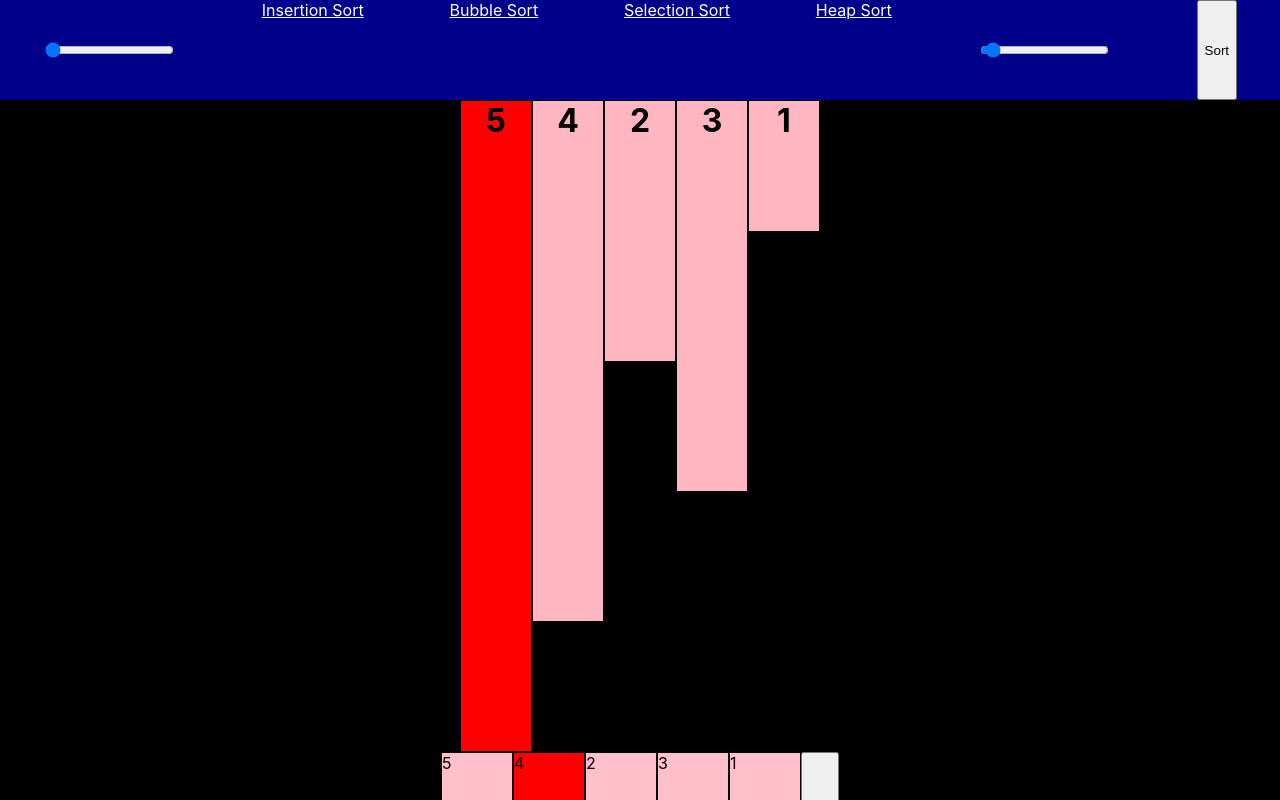
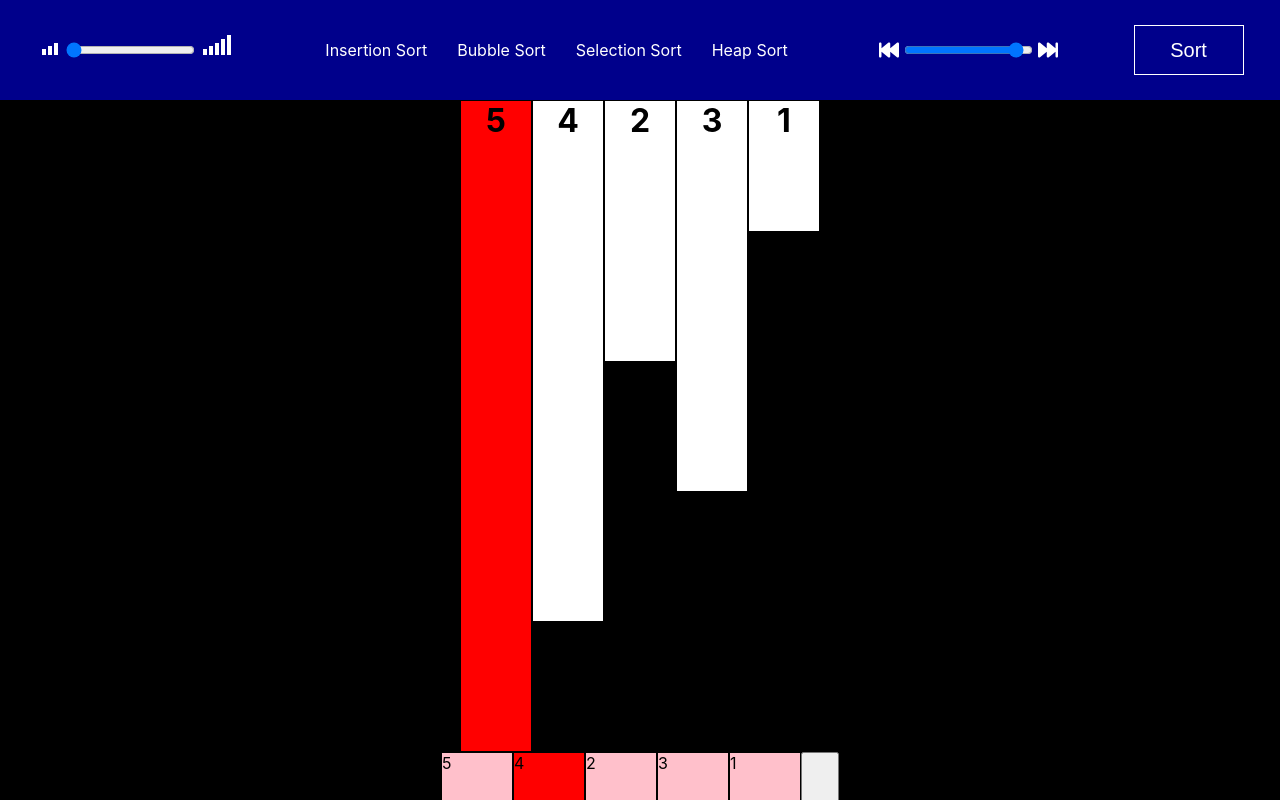
Before and after one commit to semperag/Learn-Algorithms, a React (Create React App) app: page /Learn-Algorithms/merge-sort in a window 1280 px wide. Shown: the top 800 px of the page. Built offline with nearby package versions, Linux system fonts and the light colour scheme.

Commit message:
Fixing display and animations

```diff
--- a/package.json
+++ b/package.json
@@ -4,6 +4,9 @@
   "private": true,
   "homepage": "http://semperag.github.io/Learn-Algorithms",
   "dependencies": {
+    "@fortawesome/fontawesome-svg-core": "^6.3.0",
+    "@fortawesome/free-solid-svg-icons": "^6.3.0",
+    "@fortawesome/react-fontawesome": "^0.2.0",
     "@testing-library/jest-dom": "^5.16.5",
     "@testing-library/react": "^13.4.0",
     "@testing-library/user-event": "^13.5.0",
--- a/src/App.css
+++ b/src/App.css
@@ -1,7 +1,7 @@
 .App {
     background-color: black;
     height: 100vh;
-    min-width: 800px;
+    min-width: 1000px;
 }
 
 .list {
--- a/src/App.js
+++ b/src/App.js
@@ -13,7 +13,7 @@ import MergeSort from './MergeSort';
 function App() {
 
   const [items, setItems] = useState([5,4,2,3,1]);
-  const [speed, setSpeed] = useState(50);
+  const [speed, setSpeed] = useState(75);
   const [sorting, setSorting] = useState(false);
 
   console.log(sorting);
@@ -41,7 +41,7 @@ function App() {
     <div className="App">
       <div className='big'></div>
       <Router>
-        <Navbar items={items} setItems={setItems} speed={speed} setSpeed={setSpeed} setSorting={setSorting} shuffleArray={shuffleArray}/>
+        <Navbar items={items} setItems={setItems} speed={speed} setSpeed={setSpeed} sorting={sorting} setSorting={setSorting} shuffleArray={shuffleArray}/>
           <Routes>
             <Route path="/Learn-Algorithms/bubble-sort" element={<BubbleSort items={items} speed={speed} setItems={setItems} sorting={sorting} setSorting={setSorting}/>} />
 
--- a/src/BubbleSort.js
+++ b/src/BubbleSort.js
@@ -43,7 +43,15 @@ const BubbleSort = ({items, speed, setItems, sorting, setSorting}) => {
     }
     else {
         setClicked(false);
-        setItems(Object.assign([], list));
+        setLength(items.length);
+        setClicked(false);
+        setSorted(true);
+        setCurrIndex(0);
+        setUpperIndex(currIndex);
+        setIndex(0);
+        setEnd(false);
+        setSortClicked(false);
+        setSorting(false);
     }
     }, [length]);
 
@@ -80,9 +88,15 @@ const BubbleSort = ({items, speed, setItems, sorting, setSorting}) => {
 
         if (length <= 1) {
             console.log('here');
+            setLength(items.length);
             setClicked(false);
             setSorted(true);
-            setItems(Object.assign([], list));
+            setCurrIndex(0);
+            setUpperIndex(currIndex);
+            setIndex(0);
+            setEnd(false);
+            setSortClicked(false);
+            setSorting(false);
         }
     }
 
@@ -95,6 +109,8 @@ const BubbleSort = ({items, speed, setItems, sorting, setSorting}) => {
         setIndex(0);
         setEnd(false);
         setSortClicked(false);
+        setSorting(false);
+        setSorted(false);
     }, [items]);
 
     if (sortClicked === false) {
@@ -103,23 +119,22 @@ const BubbleSort = ({items, speed, setItems, sorting, setSorting}) => {
             setSortClicked(true);
             console.log("shpuld be sorting!");
             sort();
-            setSorting(false);
         }
     }
 
     return (
         <div className='list'>
             {list.map((item, i) => {
-                let color = 'pink';
+                let color = 'white';
 
                 if (sorted) {
-                    color = 'green';
+                    color = 'lightgreen';
                 }
                 else if (!end && (i === currIndex || i === upperIndex)) {
                     color = 'red';
                 }
                 else if (end && i === currIndex) {
-                    color = 'green'
+                    color = 'lightgreen'
                 }
 
                 if (items.length <= 10) {
--- a/src/HeapSort.js
+++ b/src/HeapSort.js
@@ -119,6 +119,7 @@ function heapify(rows, heapLength, i)
         setHeapLength(-1);
         setHeapIndex(-1);
         setSortClicked(false);
+        setSorting(false);
     }, [items]);
 
     if (sortClicked === false) {
@@ -127,16 +128,15 @@ function heapify(rows, heapLength, i)
             setSortClicked(true);
             console.log("shpuld be sorting!");
             sort();
-            setSorting(false);
         }
     }
 
     return (
         <div className='list'>
             {list.map((item, i) => {
-                let color = 'pink';
+                let color = 'white';
                 if (sorted) {
-                    color = 'green';
+                    color = 'lightgreen';
                 }
                 else if (i === index || i === largestNum || i === swap) {
                     color = 'red';
--- a/src/InsertionSort.js
+++ b/src/InsertionSort.js
@@ -39,7 +39,15 @@ const InsertionSort = ({items, speed, setItems, sorting, setSorting}) => {
         }
         else {
             setClicked(false);
-            setItems(Object.assign([], list));
+            setSorted(true);
+            setLength(0);
+            setClicked(false);
+            setCurrIndex(0);
+            setLowerIndex(currIndex-1);
+            setIndex(0);
+            setEnd(false);
+            setSortClicked(false);
+            setSorting(false);
         }
     }, [length]);
 
@@ -75,7 +83,14 @@ const InsertionSort = ({items, speed, setItems, sorting, setSorting}) => {
         if (length >= rows.length) {
             setClicked(false);
             setSorted(true);
-            setItems(Object.assign([], list));
+            setLength(0);
+            setClicked(false);
+            setCurrIndex(0);
+            setLowerIndex(currIndex-1);
+            setIndex(0);
+            setEnd(false);
+            setSortClicked(false);
+            setSorting(false);
         }
     }
 
@@ -88,6 +103,8 @@ const InsertionSort = ({items, speed, setItems, sorting, setSorting}) => {
         setIndex(0);
         setEnd(false);
         setSortClicked(false);
+        setSorting(false);
+        setSorted(false);
     }, [items]);
 
     if (sortClicked === false) {
@@ -96,25 +113,24 @@ const InsertionSort = ({items, speed, setItems, sorting, setSorting}) => {
             setSortClicked(true);
             console.log("shpuld be sorting!");
             sort();
-            setSorting(false);
         }
     }
 
     return (
         <div className='list'>
             {list.map((item, i) => {
-                let color = 'lightpink';
+                let color = 'white';
                 if (sorted === true) {
-                    color = 'green';
+                    color = 'lightgreen';
                 }
                 else if (i === currIndex || i === lowerIndex) {
                     color = 'red';
                     if (end) {
-                        color = 'green';
+                        color = 'lightgreen';
                     }
                 }
                 else if (end && currIndex === 0 && length > 0 && i === currIndex+1) {
-                    color = 'green';
+                    color = 'lightgreen';
                 }
 
                 if (items.length <= 10) {
--- a/src/Navbar.css
+++ b/src/Navbar.css
@@ -5,11 +5,94 @@
     justify-content: space-around;
 }
 
+#linkSection {
+    display: flex;
+    justify-content: space-between;
+    height: 100%;
+    align-items: center;
+}
+
 .navbar a {
     color: white;
+    text-decoration: none;
+    padding: 10px;
+    height: 20px;
+    border-radius: 15px;
+    margin-left: 5px;
+    margin-right: 5px;
+}
+
+.navbar a:hover {
+    background-color: rgba(255, 255, 255, 0.282);
+}
+
+.disabled:hover {
+    cursor:not-allowed;
+}
+
+#sizeSection {
+    display: flex;
+    height: 100%;
+    align-items: center;
+}
+
+.signal-icon {
+    height: 20px;
+    width: 30px;
+    padding: 5px;
+    padding-bottom: 15px;
+    display: flex;
+    flex-direction: row;
+    justify-content: space-around;
+    align-items: flex-end;
+}
+
+.signal-icon .signal-bar {
+    width: 4px;
+    background: white;
+}
+.signal-icon:nth-child(1) { width: 18px; }
+
+.signal-icon .signal-bar:nth-child(1) { height: 30%; }
+.signal-icon .signal-bar:nth-child(2) { height: 45%; }
+.signal-icon .signal-bar:nth-child(3) { height: 60%; }
+.signal-icon .signal-bar:nth-child(4) { height: 80%; }
+.signal-icon .signal-bar:nth-child(5) { height: 100%; }
+
+#sizeInput, #speedInput {
+    cursor: pointer;
+}
+
+#speedSection {
+    display: flex;
+    height: 100%;
+    align-items: center;
 }
 
 .speed {
     width: 200px;
     height: 50px;
 }
+
+.speedIcon {
+    color: white;
+    height: 20px;
+    padding: 3px;
+}
+
+.sort {
+    background-color: darkblue;
+    color: white;
+    font-size: 20px;
+    border: 1px solid white;
+    margin-top: 25px;
+    height: 50px;
+    width: 110px;
+    transition-duration: 0.2s;
+}
+
+.sort:hover {
+    background-color: blue;
+    cursor: pointer;
+    transition-duration: 0.2s;
+}
--- a/src/Navbar.js
+++ b/src/Navbar.js
@@ -1,12 +1,11 @@
 import { Link } from 'react-router-dom';
-
 import './Navbar.css';
 import React, { useState, useEffect } from 'react';
-const minLength = 5;
-const minSpeed = 50;
+import { FontAwesomeIcon } from '@fortawesome/react-fontawesome'
+import { faFastForward } from '@fortawesome/free-solid-svg-icons'
+import { faFastBackward } from '@fortawesome/free-solid-svg-icons'
 
-const Navbar = ({items, setItems, speed, setSpeed, setSorting, shuffleArray}) => {
-    let list = Object.assign([], items);
+const Navbar = ({items, setItems, speed, setSpeed, sorting, setSorting, shuffleArray}) => {
 
     const changeList = event => {
         const length = event.target.value;
@@ -15,8 +14,9 @@ const Navbar = ({items, setItems, speed, setSpeed, setSorting, shuffleArray}) =>
     }
 
     const changeSpeed = event => {
-        const speed = event.target.value;
+        const speed = 1000 - event.target.value;
         setSpeed(speed);
+        event.target.value = speed;
     }
 
     function sort() {
@@ -27,17 +27,53 @@ const Navbar = ({items, setItems, speed, setSpeed, setSorting, shuffleArray}) =>
 
     return (
         <div className='navbar'>
-            <input onChange={changeList} value={arrayLength} type="range" step="5" min="5" max="100"></input>
-            <Link to="/Learn-Algorithms/insertion-sort">Insertion Sort</Link>
-            <Link to="/Learn-Algorithms/bubble-sort">Bubble Sort</Link>
-            <Link to="/Learn-Algorithms/selection-sort">Selection Sort</Link>
-            <Link to="/Learn-Algorithms/heap-sort">Heap Sort</Link>
+            <div id="sizeSection">
+                <div className="signal-icon">
+                    <div className="signal-bar"></div>
+                    <div className="signal-bar"></div>
+                    <div className="signal-bar"></div>
+                </div>
+                {sorting === false &&
+                    <input id="sizeInput" onChange={changeList} value={arrayLength} type="range" step="5" min="5" max="100"></input>
+                }
+                {sorting === true &&
+                    <input disabled className="disabled" onChange={changeList} value={arrayLength} type="range" step="5" min="5" max="100"></input>
+                }
+                <div className="signal-icon">
+                    <div className="signal-bar"></div>
+                    <div className="signal-bar"></div>
+                    <div className="signal-bar"></div>
+                    <div className="signal-bar"></div>
+                    <div className="signal-bar"></div>
+                </div>
+            </div>
+            <div id="linkSection">
+                {sorting === false &&<Link to="/Learn-Algorithms/insertion-sort">Insertion Sort</Link>
+                }
+                {sorting === false &&
+                    <Link to="/Learn-Algorithms/bubble-sort">Bubble Sort</Link>
+                }
+                {sorting === false &&
+                    <Link to="/Learn-Algorithms/selection-sort">Selection Sort</Link>
+                }
+                {sorting === false &&
+                    <Link to="/Learn-Algorithms/heap-sort">Heap Sort</Link>
+                }
+                {sorting === true && <Link className="disabled">Insertion Sort</Link>}
+                {sorting === true && <Link className="disabled">Bubble Sort</Link>}
+                {sorting === true && <Link className="disabled">Selection Sort</Link>}
+                {sorting === true && <Link className="disabled">Heap Sort</Link>}
+            </div>
             {/*
             Comming Soon!
             <Link to="/quick-sort">Quick Sort</Link>
             <Link to="/merge-sort">Merge Sort</Link>
             */}
-            <input onChange={changeSpeed} type="range" min="0" max="1000"></input>
+            <div id="speedSection">
+                <FontAwesomeIcon icon={faFastBackward} className="speedIcon"/>
+                <input id="speedInput" onChange={changeSpeed} type="range" min="0" max="1000" value={1000 - speed}></input>
+                <FontAwesomeIcon icon={faFastForward} className="speedIcon"/>
+            </div>
             <button className="sort" value={speed} onClick={sort}>Sort</button>
         </div>
     );
--- a/src/SelectionSort.js
+++ b/src/SelectionSort.js
@@ -68,6 +68,8 @@ const SelectionSort = ({items, speed, setItems, sorting, setSorting}) => {
         setMin(items[0]);
         setMinIndex(0);
         setSortClicked(false);
+        setSorted(false);
+        setSorting(false);
     }, [items]);
 
     function sort() {
@@ -92,8 +94,14 @@ const SelectionSort = ({items, speed, setItems, sorting, setSorting}) => {
 
         if (currIndex >= length) {
             setClicked(false);
+            setCurrIndex(0);
+            setIndex(0);
+            setEnd(false);
+            setMin(items[0]);
+            setMinIndex(0);
+            setSortClicked(false);
+            setSorting(false);
             setSorted(true);
-            setItems(Object.assign([], list));
         }
     }
 
@@ -103,25 +111,24 @@ const SelectionSort = ({items, speed, setItems, sorting, setSorting}) => {
             setSortClicked(true);
             console.log("shpuld be sorting!");
             sort();
-            setSorting(false);
         }
     }
 
     return (
         <div className='list'>
             {list.map((item, i) => {
-                let color = 'pink';
+                let color = 'white';
 
                 if (sorted) {
-                    color = 'green';
+                    color = 'lightgreen';
                 }
                 else if (!end && i === minIndex) {
-                    color = 'yellow';
+                    color = 'gold';
                 }
                 else if (i === currIndex || i === index) {
                     color = 'red';
                     if (end && i === currIndex) {
-                        color = 'green';
+                        color = 'lightgreen';
                     }
                 }
                 else if (end && i === minIndex) {
```
Also changed, not shown: 1 other file (tests, documents, lock files or other folders).
